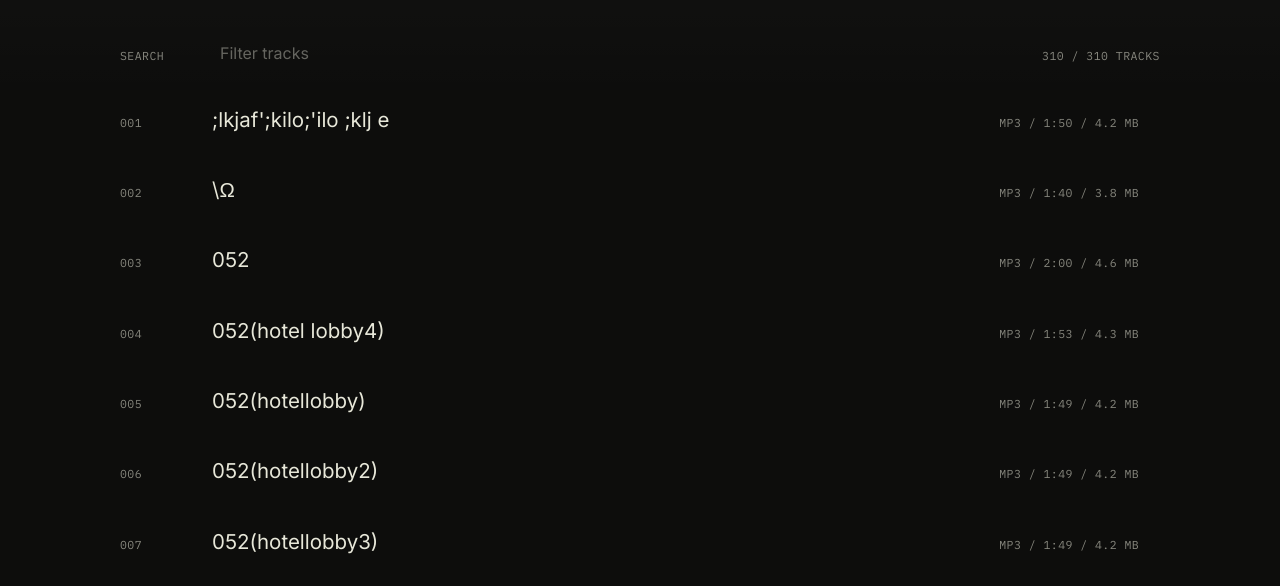
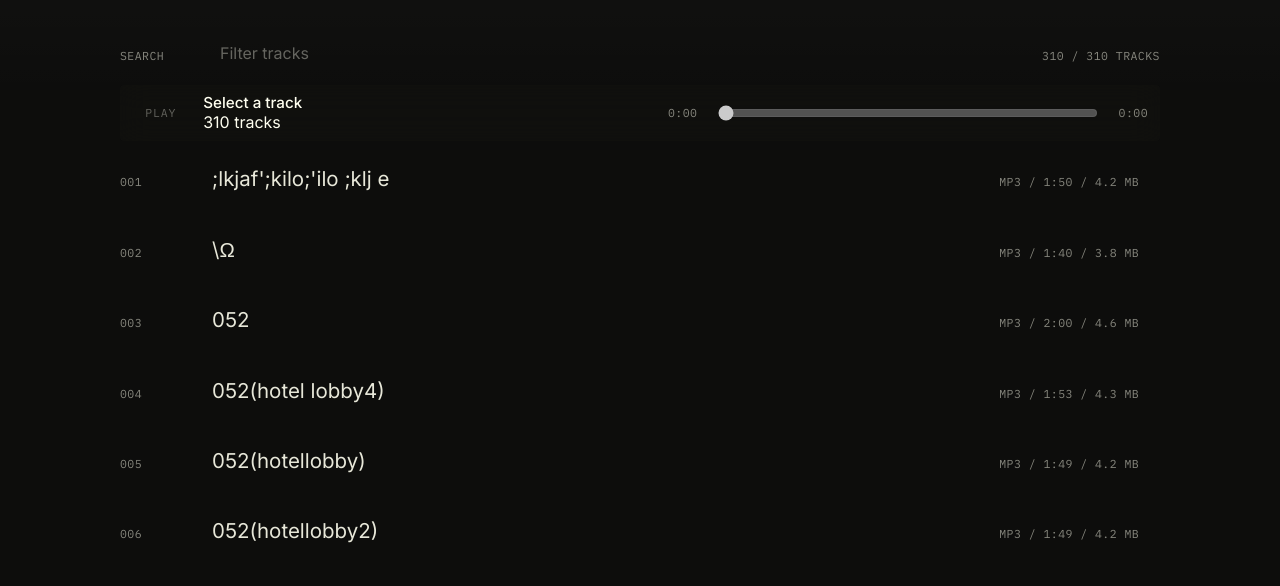
Before and after one commit to yunguid/personal_site, a website built with Vite: page src/yng-music.html in a window 1280 px wide. Shown: the part 192-778 px from the top of the page. Built offline with nearby package versions, Linux system fonts and the light colour scheme; no server answers.

Commit message:
Add inline music playbar

```diff
--- a/src/styles/components/music-archive.css
+++ b/src/styles/components/music-archive.css
@@ -55,7 +55,9 @@
 .music-search-label,
 .music-count,
 .music-archive-meta,
-.music-track-number {
+.music-track-number,
+.music-player-meta,
+.music-player-timeline {
   color: rgba(255, 255, 240, 0.5);
   font-family: var(--font-mono);
   font-size: 0.72rem;
@@ -84,6 +86,92 @@
 
 .music-archive-list {
   margin-top: 0.6rem;
+}
+
+.music-player {
+  position: sticky;
+  top: 0.75rem;
+  z-index: 2;
+  display: grid;
+  grid-template-columns: auto minmax(0, 1fr) minmax(16rem, 30rem);
+  gap: 0.85rem;
+  align-items: center;
+  min-height: 3.2rem;
+  margin: 0.25rem 0 0.6rem;
+  padding: 0.55rem 0.75rem;
+  border-radius: 4px;
+  background: rgba(17, 17, 15, 0.92);
+  backdrop-filter: blur(14px);
+}
+
+.music-player-toggle {
+  min-width: 3.6rem;
+  min-height: 2rem;
+  padding: 0;
+  border: 0;
+  border-radius: 0;
+  background: transparent;
+  color: var(--color-ivory);
+  font-family: var(--font-mono);
+  font-size: 0.72rem;
+  letter-spacing: 0.08em;
+  text-transform: uppercase;
+}
+
+.music-player-toggle:not(:disabled) {
+  cursor: pointer;
+}
+
+.music-player-toggle:disabled {
+  cursor: default;
+  color: rgba(255, 255, 240, 0.35);
+}
+
+.music-player-toggle:focus-visible {
+  outline: 1px solid rgba(255, 255, 240, 0.65);
+  outline-offset: 4px;
+}
+
+.music-player-now {
+  min-width: 0;
+}
+
+.music-player-now h2,
+.music-player-now p {
+  margin: 0;
+}
+
+.music-player-now h2 {
+  overflow: hidden;
+  color: var(--color-ivory);
+  font-family: var(--font-sans);
+  font-size: 0.95rem;
+  font-weight: 500;
+  line-height: 1.2;
+  text-overflow: ellipsis;
+  white-space: nowrap;
+}
+
+.music-player-meta {
+  margin-top: 0.2rem;
+}
+
+.music-player-timeline {
+  display: grid;
+  grid-template-columns: 2.5rem minmax(0, 1fr) 2.5rem;
+  gap: 0.65rem;
+  align-items: center;
+}
+
+.music-player-timeline span:last-child {
+  text-align: right;
+}
+
+.music-player-progress {
+  width: 100%;
+  height: 1.25rem;
+  margin: 0;
+  accent-color: var(--color-ivory);
 }
 
 .music-upload {
@@ -243,6 +331,20 @@
     gap: 0.8rem;
   }
 
+  .music-player {
+    grid-template-columns: auto minmax(0, 1fr);
+    gap: 0.45rem 0.7rem;
+    padding: 0.6rem 0.7rem;
+  }
+
+  .music-player-toggle {
+    justify-self: start;
+  }
+
+  .music-player-timeline {
+    grid-column: 1 / -1;
+  }
+
   .music-count,
   .music-archive-meta,
   .music-upload-status {
--- a/src/yng-music-page.js
+++ b/src/yng-music-page.js
@@ -5,6 +5,12 @@ const list = document.getElementById('music-list');
 const search = document.getElementById('music-search');
 const count = document.getElementById('music-count');
 const summary = document.getElementById('music-summary');
+const playerToggle = document.getElementById('music-player-toggle');
+const playerTitle = document.getElementById('music-player-title');
+const playerMeta = document.getElementById('music-player-meta');
+const playerCurrent = document.getElementById('music-player-current');
+const playerDuration = document.getElementById('music-player-duration');
+const playerProgress = document.getElementById('music-player-progress');
 const upload = document.getElementById('music-upload');
 const uploadInput = document.getElementById('music-upload-input');
 const uploadButton = document.getElementById('music-upload-button');
@@ -17,6 +23,7 @@ const audio = new Audio();
 audio.preload = 'none';
 
 let currentTrack = null;
+let isSeeking = false;
 let isUploading = false;
 let uploadDragDepth = 0;
 
@@ -230,11 +237,27 @@ function syncActiveRows() {
   });
 }
 
+function updatePlayerText(track = currentTrack) {
+  playerTitle.textContent = track?.title || 'Select a track';
+  playerMeta.textContent = track ? trackMeta(track) : `${tracks.length} tracks`;
+  playerDuration.textContent = formatClock(audio.duration || track?.durationSeconds);
+}
+
 function updatePlaybackState() {
+  const hasTrack = Boolean(currentTrack);
+  playerToggle.disabled = !hasTrack;
+  playerProgress.disabled = !hasTrack;
+  playerToggle.textContent = audio.paused ? 'Play' : 'Pause';
   syncActiveRows();
 }
 
 function updateProgress() {
+  const duration = audio.duration || currentTrack?.durationSeconds || 0;
+  if (!isSeeking) {
+    playerProgress.value = duration ? String((audio.currentTime / duration) * 1000) : '0';
+  }
+  playerCurrent.textContent = formatClock(audio.currentTime);
+  playerDuration.textContent = formatClock(duration);
   syncActiveRows();
 }
 
@@ -247,7 +270,7 @@ async function playTrack(track) {
     audio.currentTime = 0;
   }
 
-  syncActiveRows();
+  updatePlayerText(track);
   updatePlaybackState();
 
   try {
@@ -306,7 +329,30 @@ list.addEventListener('click', (event) => {
   }
 });
 
+playerToggle.addEventListener('click', () => {
+  if (!currentTrack) return;
+  if (audio.paused) {
+    audio.play().catch(() => updatePlaybackState());
+  } else {
+    audio.pause();
+  }
+});
+
+playerProgress.addEventListener('input', () => {
+  if (!currentTrack) return;
+  isSeeking = true;
+  const duration = audio.duration || currentTrack.durationSeconds || 0;
+  audio.currentTime = duration * (Number(playerProgress.value) / 1000);
+  updateProgress();
+});
+
+playerProgress.addEventListener('change', () => {
+  isSeeking = false;
+  updateProgress();
+});
+
 audio.addEventListener('loadedmetadata', () => {
+  updatePlayerText();
   updateProgress();
 });
 audio.addEventListener('timeupdate', updateProgress);
@@ -335,6 +381,7 @@ upload.addEventListener('drop', (event) => {
   uploadFiles(event.dataTransfer.files);
 });
 
+updatePlayerText(null);
 updatePlaybackState();
 render();
 loadCatalog();
--- a/src/yng-music.html
+++ b/src/yng-music.html
@@ -35,6 +35,19 @@
             <div id="music-count" class="music-count"></div>
         </section>
 
+        <section class="music-player" aria-label="Music player">
+            <button id="music-player-toggle" class="music-player-toggle" type="button" disabled>Play</button>
+            <div class="music-player-now">
+                <h2 id="music-player-title">Select a track</h2>
+                <p id="music-player-meta">Ready</p>
+            </div>
+            <div class="music-player-timeline">
+                <span id="music-player-current">0:00</span>
+                <input id="music-player-progress" class="music-player-progress" type="range" min="0" max="1000" value="0" disabled aria-label="Seek">
+                <span id="music-player-duration">0:00</span>
+            </div>
+        </section>
+
         <section id="music-list" class="music-archive-list" aria-live="polite"></section>
     </main>
 
```
